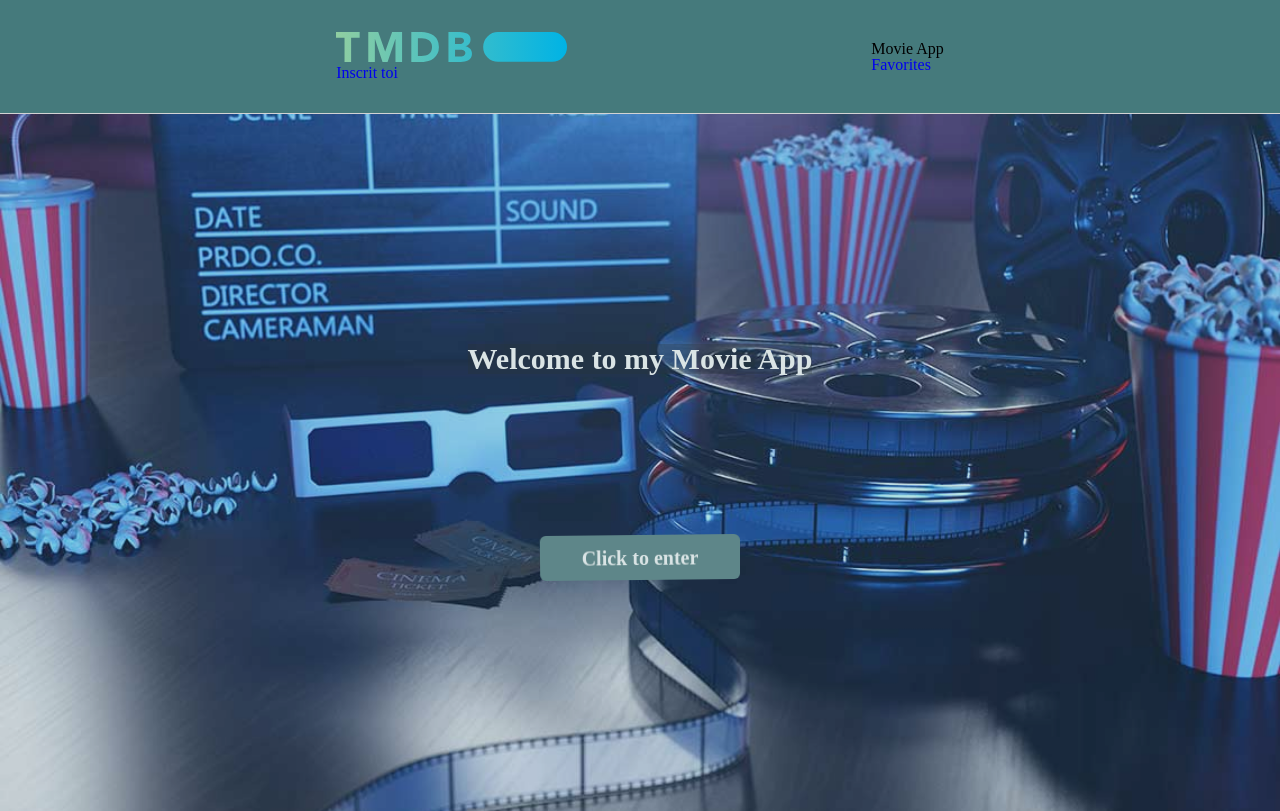
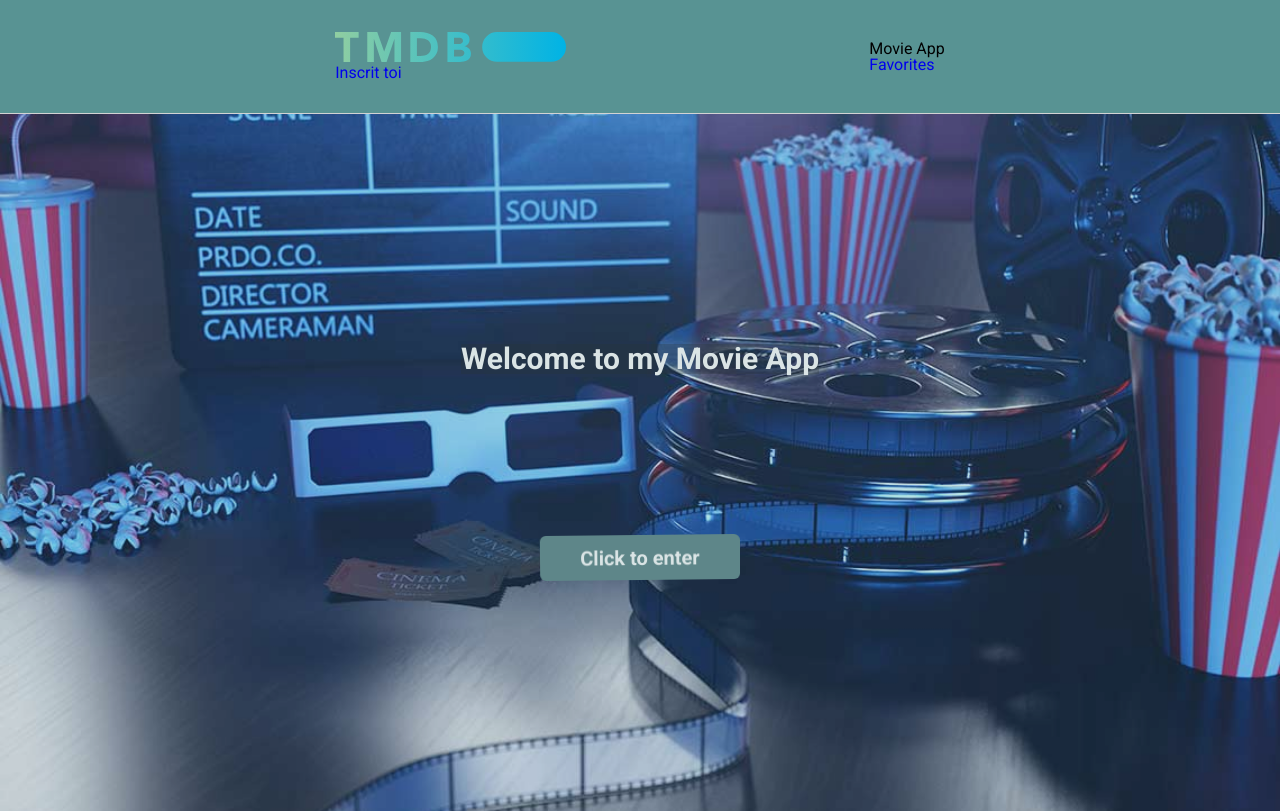
Before and after one commit to MarieMelodyF/Fleet, a React (Vite) app: page / in a window 1280 px wide. Built offline with nearby package versions, Linux system fonts and the light colour scheme; no server answers; the HTML template or start-up script is replaced by a standard one.

Commit message:
logout, condition fav

```diff
--- a/src/Animation.css
+++ b/src/Animation.css
@@ -101,11 +101,14 @@ main .button-home {
 }
 
 .side_menu::-webkit-scrollbar-track {
-  background: rgb(69, 122, 124);
+  /* background: rgb(69, 122, 124); */
+  background-color: rgba(84, 144, 146, 0.641);
 }
 
 .side_menu::-webkit-scrollbar-thumb {
   background-color: rgb(93, 160, 162);
+  /* background-color: rgba(84, 144, 146, 0.641); */
+
   border-radius: 20px; /* roundness of the scroll thumb */
   border: 3px solid rgb(29, 77, 79);
 }
--- a/src/App.css
+++ b/src/App.css
@@ -1,7 +1,9 @@
 @import "./Animation.css";
+@import url("https://fonts.googleapis.com/css2?family=Roboto:wght@400;500;700&display=swap");
 
 body {
   background-color: rgb(69, 122, 124);
+  font-family: "Roboto", sans-serif;
 }
 
 a {
@@ -63,7 +65,9 @@ h4 {
   display: flex;
   justify-content: space-evenly;
   align-items: center;
-  background-color: rgb(69, 122, 124);
+  /* background-color: rgb(69, 122, 124); */
+  background-color: rgb(88, 147, 147);
+
   border-bottom: 1px solid lightgray;
 }
 
@@ -83,6 +87,8 @@ h4 {
   width: 200px;
   height: 100vh;
   overflow: hidden scroll;
+  /* background-color: rgb(88, 147, 147); */
+  background-color: rgba(84, 144, 146, 0.641);
 }
 
 .list img {
--- a/src/App.jsx
+++ b/src/App.jsx
@@ -12,29 +12,34 @@ import Home from "./pages/Home";
 
 function App() {
   const [search, setSearch] = useState("");
+  const [accountId, setAccountId] = useState();
+  console.log("accoundId in APP", accountId);
   const [loggedInUserId, setLoggedInUserId] = useState(
     null || Cookies.get("userId")
   );
   console.log("loggedInUserId IN APP =>", loggedInUserId);
-  const [accountId, setAccountId] = useState();
-  console.log("accoundId in APP", accountId);
 
   // recupere le session id dans signup
   const handleSignup = (userId) => {
     if (userId) {
       Cookies.set("userId", userId, { expires: 30 });
       setLoggedInUserId(userId);
-      fetchAccountData(loggedInUserId);
     }
   };
 
-  // Requete accound ID
   useEffect(() => {
     if (loggedInUserId) {
       fetchAccountData(loggedInUserId);
     }
   }, [loggedInUserId]);
 
+  // func LOGOUT
+  const handleLogOut = () => {
+    Cookies.remove("userId");
+    setLoggedInUserId(""); // Réinitialiser loggedInUserId
+  };
+
+  // Recupèrer l'account ID
   const fetchAccountData = async (loggedInUserId) => {
     try {
       const API_KEY = "92c3ba76c78e682a651f232ff59c45c5";
@@ -60,7 +65,11 @@ function App() {
   return (
     <>
       <Router>
-        <Header loggedInUserId={loggedInUserId} />
+        <Header
+          loggedInUserId={loggedInUserId}
+          setLoggedInUserId={setLoggedInUserId}
+          handleLogOut={handleLogOut}
+        />
         <Routes>
           <Route>
             <Route path="/" element={<Home />} />
@@ -75,8 +84,16 @@ function App() {
                 />
               }
             />
-
-            <Route path="/gettoken" element={<GetToken />} />
+            {/* <Route
+              path="/gettoken"
+              element={
+                <GetToken
+                  loggedInUserId={loggedInUserId}
+                  setLoggedInUserId={setLoggedInUserId}
+                  handleLogOut={handleLogOut}
+                />
+              }
+            /> */}
             <Route
               path="/signup/approved"
               element={<Signup onSignup={handleSignup} />}
--- a/src/components/DetailsMovie.jsx
+++ b/src/components/DetailsMovie.jsx
@@ -208,8 +208,8 @@ const DetailsMovies = ({
 
         {/* ---TRAILER----- */}
         <div className="trailer">
-          <h3>Trailer of movies</h3>
-          {trailer.results ? (
+          <h3>Trailers of movies</h3>
+          {trailer.results && trailer.results.length > 0 ? (
             <div className="carroussel">
               {trailer.results.map((trailer, index) => (
                 <div key={index}>
@@ -225,7 +225,7 @@ const DetailsMovies = ({
           ) : (
             <>
               <br />
-              <p>Aucun trailer trouvé 😱</p>
+              <p>No trailer found 😱</p>
             </>
           )}
         </div>
@@ -233,7 +233,7 @@ const DetailsMovies = ({
         {/* ----RECOMMEND---- */}
         <div className="similar">
           <h3>Recommended movies </h3>
-          {recommendMovies.results ? (
+          {recommendMovies.results && recommendMovies.results.length > 0 ? (
             <div className="carroussel">
               {recommendMovies.results.map((list, index) => (
                 <div key={index}>
@@ -245,7 +245,7 @@ const DetailsMovies = ({
                         onClick={() => handleClick(list.id)}
                       />
                       {list.title.length > 15 ? (
-                        <h4> {`${list.title.substring(0, 19)}...`}</h4>
+                        <h4> {`${list.title.substring(0, 17)}...`}</h4>
                       ) : (
                         <h4>{list.title}</h4>
                       )}
@@ -274,7 +274,7 @@ const DetailsMovies = ({
                         onClick={() => handleClick(list.id)}
                       />
                       {list.title.length > 15 ? (
-                        <h4> {`${list.title.substring(0, 19)}...`}</h4>
+                        <h4> {`${list.title.substring(0, 17)}...`}</h4>
                       ) : (
                         <h4>{list.title}</h4>
                       )}
--- a/src/components/Header.jsx
+++ b/src/components/Header.jsx
@@ -2,14 +2,14 @@ import { Link } from "react-router-dom";
 import logo from "../images/logo.svg";
 import GetToken from "../pages/GetToken";
 
-const Header = ({ loggedInUserId }) => {
+const Header = ({ loggedInUserId, handleLogOut }) => {
   return (
     <div className="head">
       <div>
         <Link to="/movies">
           <img src={logo} alt="" />
         </Link>
-        <GetToken loggedInUserId={loggedInUserId} />
+        <GetToken loggedInUserId={loggedInUserId} handleLogOut={handleLogOut} />
       </div>
       <div>
         <p>Movie App</p>
--- a/src/components/TopMovie.jsx
+++ b/src/components/TopMovie.jsx
@@ -50,7 +50,7 @@ const TopMovie = () => {
                     onClick={() => handleClick(list.id)}
                   />
                   {list.title.length > 15 ? (
-                    <h4>{`${list.title.substring(0, 13)}...`}</h4>
+                    <h4>{`${list.title.substring(0, 12)}...`}</h4>
                   ) : (
                     <h4>{list.title}</h4>
                   )}
@@ -75,7 +75,7 @@ const TopMovie = () => {
                     onClick={() => handleClick(list.id)}
                   />
                   {list.title.length > 15 ? (
-                    <h4>{`${list.title.substring(0, 13)}...`}</h4>
+                    <h4>{`${list.title.substring(0, 12)}...`}</h4>
                   ) : (
                     <h4>{list.title}</h4>
                   )}
--- a/src/pages/Favorites.jsx
+++ b/src/pages/Favorites.jsx
@@ -76,10 +76,10 @@ const Favorites = ({ accountId, loggedInUserId }) => {
     }
   };
 
-  return (
+  return loggedInUserId ? (
     <div className="container_fav">
       <div className="card-fav">
-        {favorites.results ? (
+        {favorites.results && favorites.results.length > 0 ? (
           <>
             {favorites.results.map((fav, index) => (
               <div className="fav" key={index}>
@@ -120,7 +120,10 @@ const Favorites = ({ accountId, loggedInUserId }) => {
         )}
       </div>
     </div>
+  ) : (
+    <div>
+      <h1>To add a movie you need to be connected. Go to Sign in 🙂</h1>
+    </div>
   );
 };
-
 export default Favorites;
--- a/src/pages/GetToken.jsx
+++ b/src/pages/GetToken.jsx
@@ -2,8 +2,9 @@ import { useEffect, useState } from "react";
 import axios from "axios";
 import { Link } from "react-router-dom";
 
-const GetToken = ({ loggedInUserId }) => {
-  // console.log("loggedInUserId IN GETTOKEN", loggedInUserId);
+const GetToken = ({ loggedInUserId, handleLogOut }) => {
+  console.log("loggedInUserId IN GETTOKEN", loggedInUserId);
+
   const [userToken, setUserToken] = useState();
 
   const API_KEY = "92c3ba76c78e682a651f232ff59c45c5";
@@ -29,11 +30,18 @@ const GetToken = ({ loggedInUserId }) => {
     fetchData();
   }, []);
 
+  const handleLogOutClick = () => {
+    handleLogOut();
+  };
+
   return (
     <div>
       {/* Ask the user for permission for request token */}
       {loggedInUserId ? (
-        <p>Bienvenue</p>
+        <div>
+          <p>Welcome</p>
+          <button onClick={handleLogOutClick}>Log out</button>
+        </div>
       ) : (
         <Link
           to={`https://www.themoviedb.org/authenticate/${userToken}?redirect_to=http://localhost:5173/signup/approved`}
--- a/src/pages/Signup.jsx
+++ b/src/pages/Signup.jsx
@@ -42,7 +42,7 @@ const Signup = ({ onSignup }) => {
       onSignup(newUserId);
 
       if (newUserId !== undefined) {
-        navigate("/");
+        navigate("/movies");
       }
     } catch (error) {
       console.error(error.message);
```
